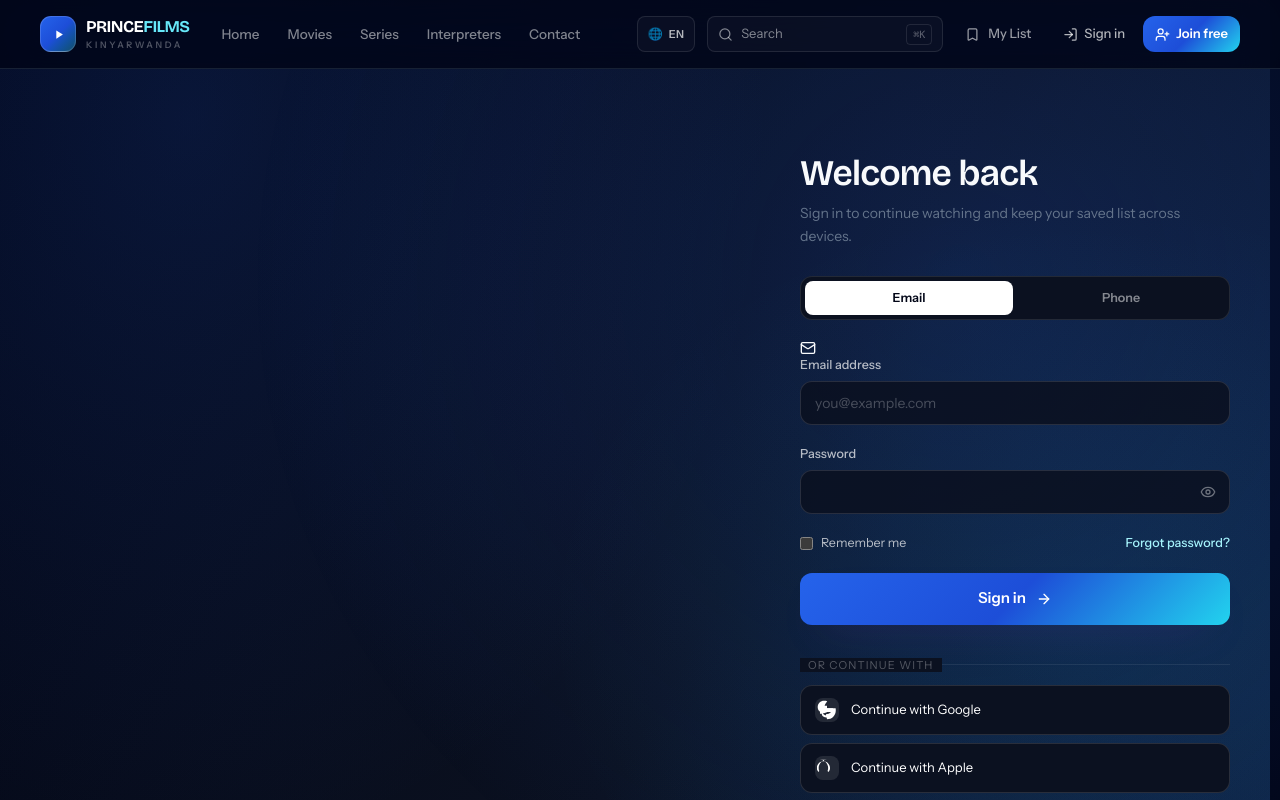
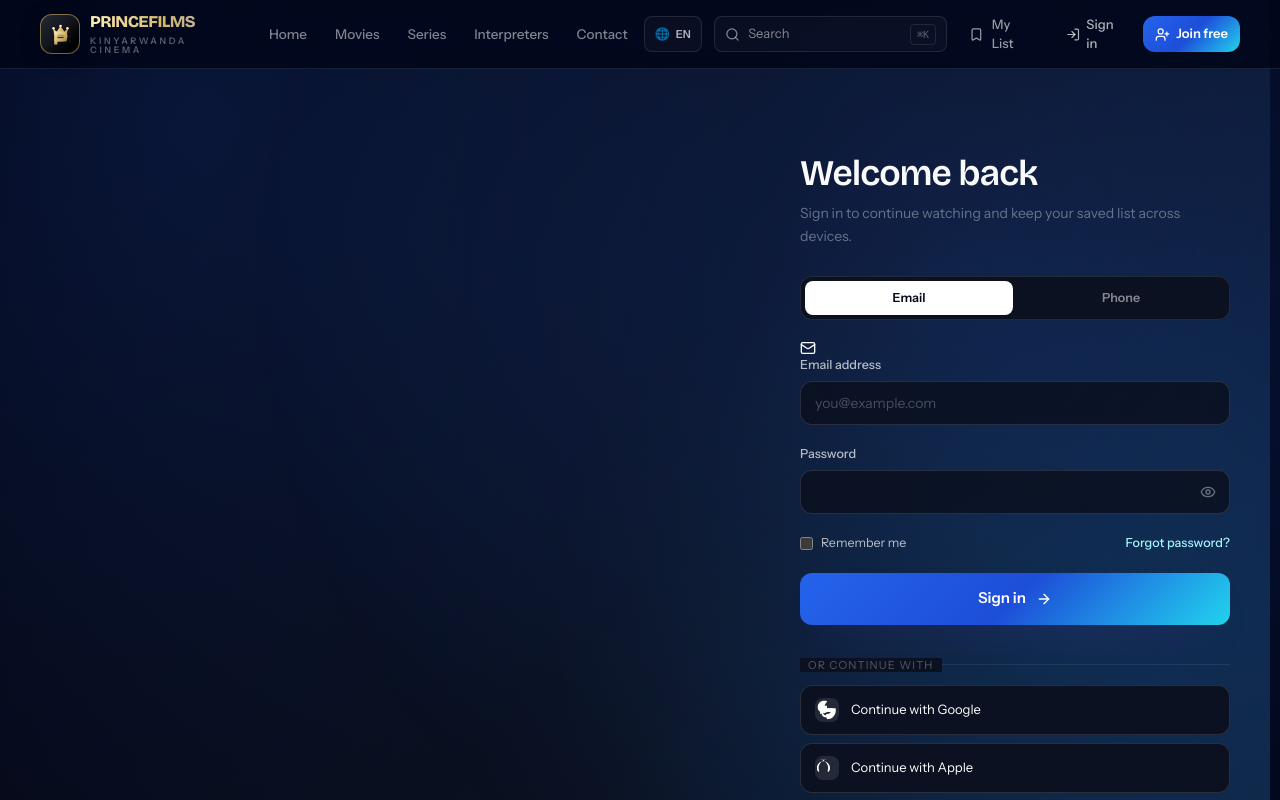
Before and after one commit to aimeprince001/princefilms_website, a React (Vite) app in the folder PRINCEFILMS/: page /login in a window 1280 px wide. Shown: the top 800 px of the page. Built offline with nearby package versions, Linux system fonts and the light colour scheme.

Commit message:
Refresh PRINCEFILMS logo with crown and film-strip mark

```diff
--- a/PRINCEFILMS/src/components/layout/Logo.tsx
+++ b/PRINCEFILMS/src/components/layout/Logo.tsx
@@ -9,18 +9,37 @@ export function Logo({ className, onClick }: { className?: string; onClick?: ()
       className={cn("group inline-flex items-center gap-2.5", className)}
       aria-label="PRINCEFILMS home"
     >
-      <span className="relative grid size-9 place-items-center overflow-hidden rounded-[11px] bg-gradient-to-br from-brand-500 via-brand-600 to-brand-800 ring-1 ring-inset ring-white/15">
-        <svg viewBox="0 0 24 24" width="15" height="15" aria-hidden="true">
-          <path d="M8.5 5.4v13.2L19 12z" fill="currentColor" className="text-white" />
+      <span className="relative grid size-10 shrink-0 place-items-center rounded-xl bg-gradient-to-br from-[#272b35] via-[#11141b] to-black ring-1 ring-inset ring-[#d6b66b]/55 shadow-[0_5px_18px_rgba(0,0,0,.35)]">
+        <svg viewBox="0 0 40 40" width="31" height="31" aria-hidden="true">
+          <defs>
+            <linearGradient id="princefilms-metal" x1="0" y1="0" x2="1" y2="1">
+              <stop offset="0%" stopColor="#fff0b4" />
+              <stop offset="48%" stopColor="#d6b66b" />
+              <stop offset="100%" stopColor="#8d6b2f" />
+            </linearGradient>
+          </defs>
+          <path d="M11 13 15 17 20 10 25 17 29 13 27 23H13Z" fill="url(#princefilms-metal)" stroke="#fff0b4" strokeWidth=".7" />
+          <circle cx="11" cy="12" r="1.7" fill="#fff0b4" />
+          <circle cx="20" cy="9" r="1.7" fill="#fff0b4" />
+          <circle cx="29" cy="12" r="1.7" fill="#fff0b4" />
+          <path d="M12 25H28V29H12Z" fill="url(#princefilms-metal)" />
+          <path d="M12 25V33H16V29H22C27 29 29 26 29 22C29 18 26 16 22 16H12V25ZM16 20H21.5C23.5 20 24.5 21 24.5 22.5S23.5 25 21.5 25H16Z" fill="url(#princefilms-metal)" fillRule="evenodd" />
+          <g fill="#151821">
+            <rect x="7" y="15" width="2" height="3" rx=".4" />
+            <rect x="7" y="21" width="2" height="3" rx=".4" />
+            <rect x="7" y="27" width="2" height="3" rx=".4" />
+            <rect x="31" y="15" width="2" height="3" rx=".4" />
+            <rect x="31" y="21" width="2" height="3" rx=".4" />
+            <rect x="31" y="27" width="2" height="3" rx=".4" />
+          </g>
         </svg>
-        <span className="absolute inset-x-0 bottom-0 h-px bg-white/25" aria-hidden="true" />
       </span>
       <span className="flex flex-col leading-none">
-        <span className="font-display text-[16.5px] font-bold tracking-[-0.035em] text-white">
-          PRINCE<span className="text-brand-300">FILMS</span>
+        <span className="font-display text-[16.5px] font-extrabold tracking-[-0.035em] text-transparent bg-clip-text bg-gradient-to-r from-[#fff0b4] via-[#d6b66b] to-[#a8b0bf]">
+          PRINCEFILMS
         </span>
-        <span className="mt-[5px] text-[9px] font-semibold uppercase tracking-[0.3em] text-white/30">
-          Kinyarwanda
+        <span className="mt-[5px] text-[9px] font-semibold uppercase tracking-[0.3em] text-white/35">
+          Kinyarwanda Cinema
         </span>
       </span>
     </Link>
```
